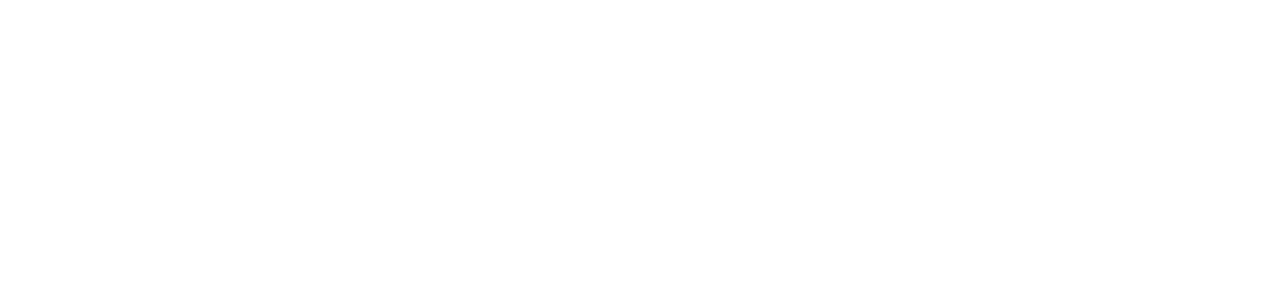
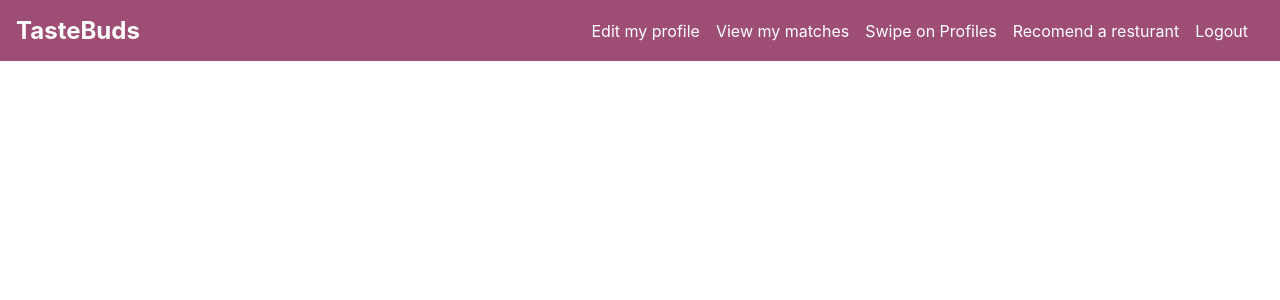
Before and after one commit to azh05/TasteBuds, a React (Create React App) app in the folder tastebuds-site/: page /recomend in a window 1280 px wide. Before the commit this address had no page. Shown: the top 300 px of the page. Built offline with nearby package versions, Linux system fonts and the light colour scheme.

Commit message:
Added routes to the recomendation page so that it functionaly links in the navbar.

```diff
--- a/tastebuds-site/src/App.js
+++ b/tastebuds-site/src/App.js
@@ -10,6 +10,7 @@ import HomePage from './pages/home';  // Correct path for HomePage
 import SwipePage from './pages/SwipePage';
 import Match from './pages/match';
 import ProfilePage from './pages/profile';
+import Recomend from './pages/recomend'
 
 function App() {
   return (
@@ -24,6 +25,7 @@ function App() {
             <Route path="/scroll" element={<SwipePage />} /> {/* Scroll page route */}
             <Route path="/match" element={<Match />} /> {/* Matching page route */}
             <Route path="/profile" element = {<ProfilePage />} /> {/* Profile page route */}
+            <Route path="/recomend" element = {<Recomend />} /> {/* Recomendation page route */}
         </Routes>
         </div>
       </Router>
--- a/tastebuds-site/src/pages/recomend.js
+++ b/tastebuds-site/src/pages/recomend.js
@@ -1,3 +1,18 @@
 import { useUser } from "../userinfo/UserContext";
 import React, { useState, useEffect } from "react";
 import Navbar from "../components/navigationbar";
+import { Link } from 'react-router-dom';
+
+
+function Recomend() {
+
+
+
+    return (
+        <div>
+            <Navbar></Navbar>
+        </div>
+    );
+};
+
+export default Recomend;
```
